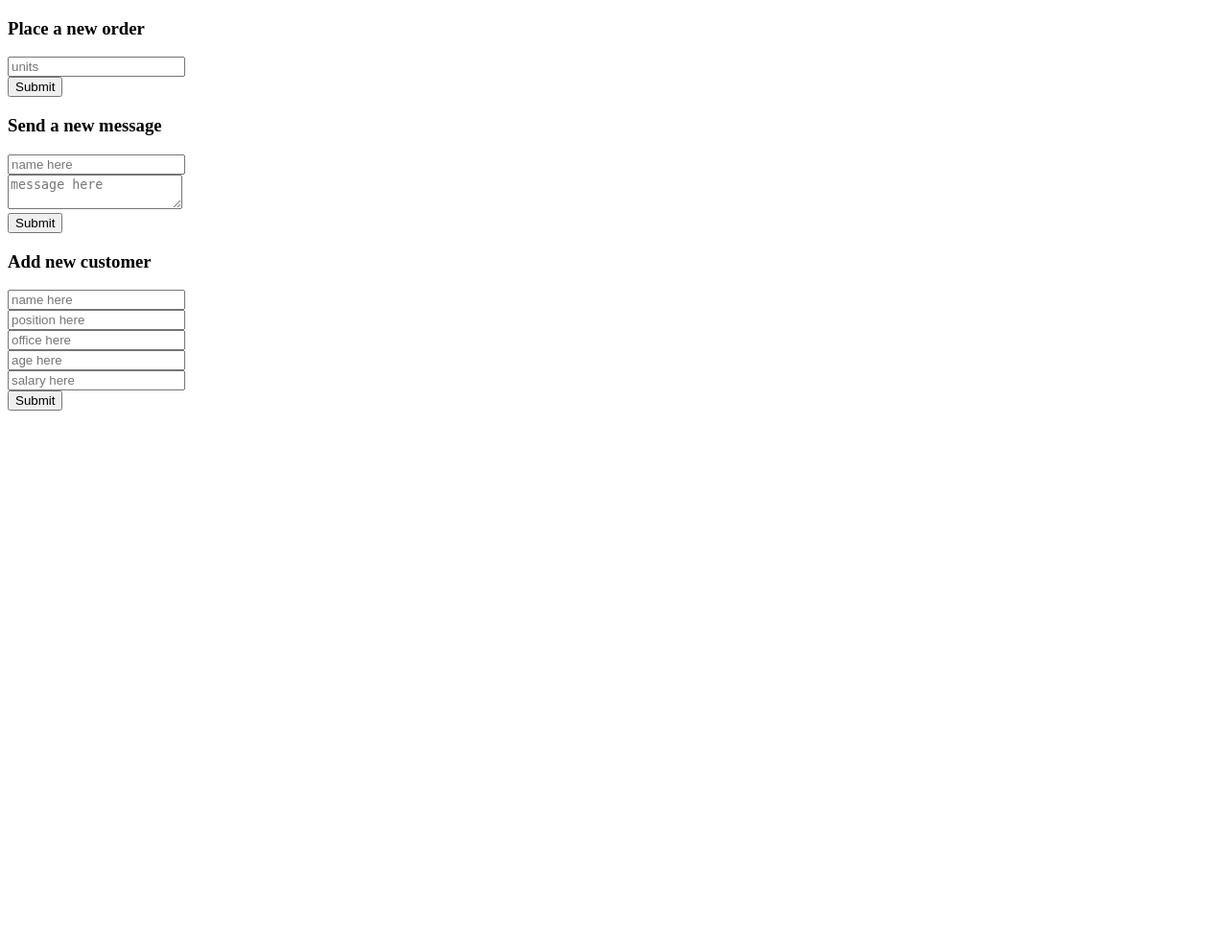
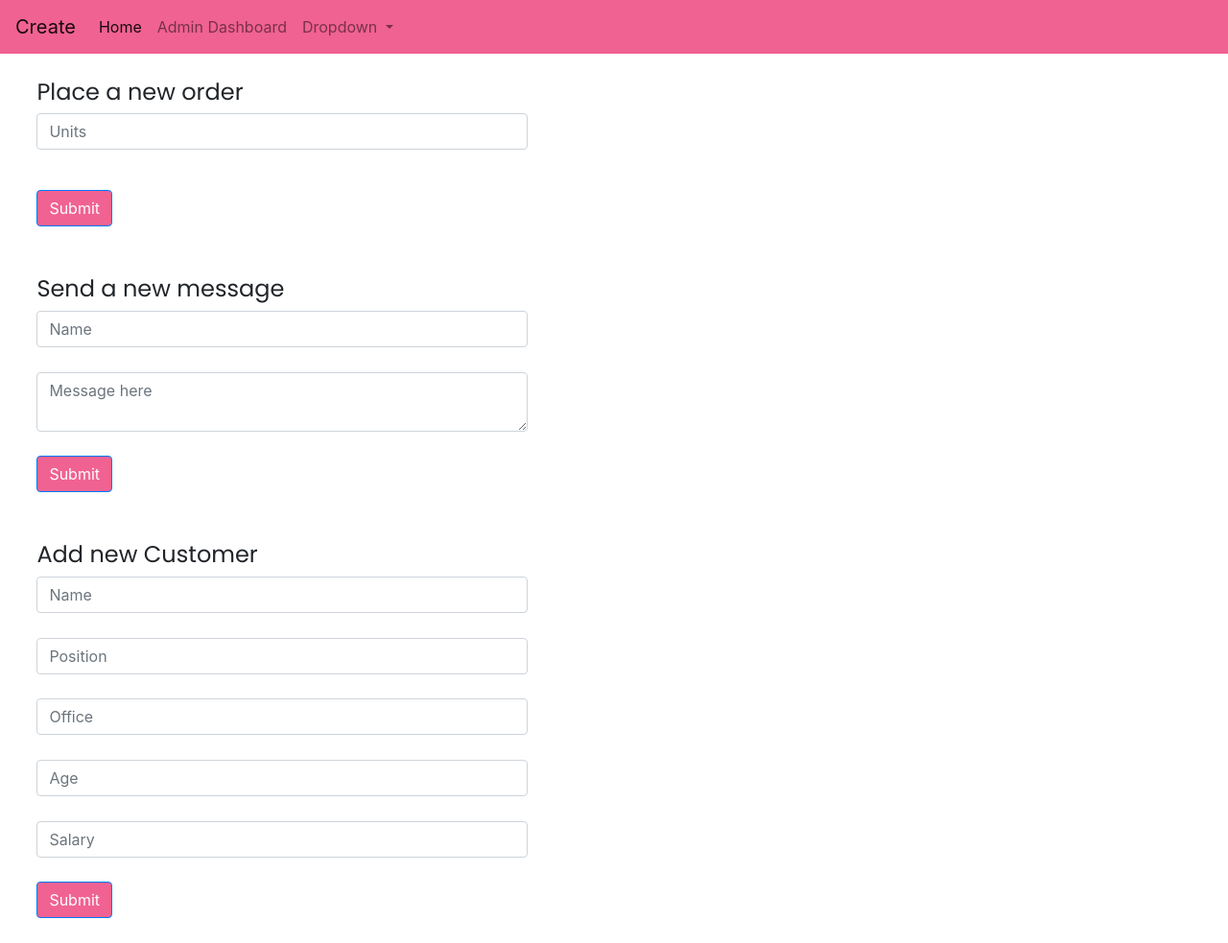
Before and after one commit to sandravergara/pusher-python-dashboard, a Flask app: page / in a window 1280 px wide. Shown: the whole page at 96% size. Before the commit the page ends 428 px from the top, so only its background shows below. Run offline with Flask 2, Linux system fonts and the light colour scheme; some libraries are stand-ins or nearby versions.

Commit message:
Modified dashboard and index

```diff
--- /dev/null
+++ b/static/css/index.css
@@ -0,0 +1,79 @@
+.navbar-light {
+    background-color: #f06292;
+}
+
+
+/* place a new order */
+
+h3 {
+    font-family: Poppins;
+    margin-top: 3%;
+    margin-left: 3%;
+}
+
+
+#units1 {
+    width:40%;
+    margin-left: 3%;
+}
+
+.btn {
+    margin-left: 3%;
+    background-color:#f06292;
+    margin-top: 2%;
+    margin-bottom: 2%;
+}
+
+/* send a new message */
+
+h4 {
+    font-family: Poppins;
+    margin-left: 3%;
+    margin-top: 2%;
+}
+
+#name1 {
+    width:40%;
+    margin-left: 3%;
+}
+
+#message1 {
+    width:40%;
+    margin-left: 3%;
+    margin-top: 2%;
+}
+
+/* add customer */
+
+h5 {
+    font-family: Poppins;
+    margin-left: 3%;
+    margin-top: 2%;
+}
+
+#position1 {
+    width:40%;
+    margin-left: 3%;
+    margin-top: 2%;
+}
+
+#office1 {
+    width: 40%;
+    margin-left: 3%;
+    margin-top: 2%;
+
+}
+
+#age1 {
+    width: 40%;
+    margin-left: 3%;
+    margin-top: 2%;
+
+}
+
+#salary1 {
+    width: 40%;
+    margin-left: 3%;
+    margin-top: 2%;
+
+}
--- a/templates/index.html
+++ b/templates/index.html
@@ -1,28 +1,85 @@
 <!DOCTYPE html>
 <html>
 <head>
-    <title>Pusher Python Realtime Dashboard</title>
+    <!-- <title>Pusher Python Realtime Dashboard</title> -->
+    <meta charset="utf-8">
+    <meta http-equiv="X-UA-Compatible" content="IE=edge">
+    <meta name="viewport" content="width=device-width, initial-scale=1, shrink-to-fit=no">
+    <meta name="description" content="">
+    <meta name="author" content="">
+    <title>CRUD</title>
+    <link rel="stylesheet" href="https://maxcdn.bootstrapcdn.com/bootstrap/4.0.0/css/bootstrap.min.css" integrity="sha384-Gn5384xqQ1aoWXA+058RXPxPg6fy4IWvTNh0E263XmFcJlSAwiGgFAW/dAiS6JXm" crossorigin="anonymous">
+    <link href="https://cdnjs.cloudflare.com/ajax/libs/font-awesome/4.7.0/css/font-awesome.min.css" rel="stylesheet" type="text/css">
+
+
+    <link href="{{ url_for('static', filename='css/index.css') }}" rel="stylesheet">
+    <link href='https://fonts.googleapis.com/css?family=Poppins' rel='stylesheet'>
+
 </head>
 <body>
+    <!-- Navigation Bar -->
+    <nav class="navbar navbar-expand-lg navbar-light">
+        <a class="navbar-brand" href="#">Create</a>
+             <button class="navbar-toggler" type="button" data-toggle="collapse" data-target="#navbarSupportedContent" aria-controls="navbarSupportedContent" aria-expanded="false" aria-label="Toggle navigation">
+                <span class="navbar-toggler-icon"></span>
+            </button>
+            <div class="collapse navbar-collapse" id="navbarSupportedContent">
+                <ul class="navbar-nav mr-auto">
+                    <li class="nav-item active">
+                        <a class="nav-link" href="#">Home <span class="sr-only">(current)</span></a>
+                    </li>
+                    <li class="nav-item">
+                        <a class="nav-link" href="/dashboard">Admin Dashboard</a>
+                    </li>
+                    <li class="nav-item dropdown">
+                        <a class="nav-link dropdown-toggle" href="#" id="navbarDropdown" role="button" data-toggle="dropdown" aria-haspopup="true" aria-expanded="false">
+                        Dropdown
+                    </a>
+                    <div class="dropdown-menu" aria-labelledby="navbarDropdown">
+                        <a class="dropdown-item" href="#">Action</a>
+                        <a class="dropdown-item" href="#">Another action</a>
+                        <div class="dropdown-divider"></div>
+                        <a class="dropdown-item" href="#">Something else here</a>
+                    </div>
+                    </li>
+                </ul>
+                </div>
+            </nav>
+            <!-- End of navbar -->
+
+
+            <!-- Content/rendering -->
             <form method="post" action="/orders">
-        <h3>Place a new order</h3>
-        <input type="number" name="units" placeholder="units"><br>
-        <input type="submit" name="Submit">
+                    <div class="form-group">
+                        <h4>Place a new order</h4>
+                        <input type="number" class="form-control" id="units1" aria-describedby="unitHelp" placeholder="Units" name="units">
+                    </div>
+                    <button type="submit" class="btn btn-primary" name="Submit">Submit</button>
                 </form>
+
                 <form method="post" action="/message">
-        <h3>Send a new message</h3>
-        <input type="text" name="name" placeholder="name here"><br>
-        <textarea  name="message" placeholder="message here"></textarea><br>
-        <input type="submit" name="Submit">
+                <div class="form-group">
+                    <h4>Send a new message</h4>
+                    <input type="text" class="form-control" id="name1" aria-describedby="nameHelp" placeholder="Name" name="name">
+                    <textarea name="message" id="message1" placeholder="Message here" class="form-control"></textarea>
+                    <input type="submit" class="btn btn-primary" name="Submit">
+                </div>
                 </form>
+
                 <form method="post" action="/customer">
-        <h3>Add new customer</h3>
-        <input type="text" name="name" placeholder="name here"><br>
-        <input type="text" name="position" placeholder="position here"><br>
-        <input type="text" name="office" placeholder="office here"><br>
-        <input type="number" name="age" placeholder="age here"><br>
-        <input type="text" name="salary" placeholder="salary here"><br>
-        <input type="submit" name="Submit">
+                <h4>Add new Customer</h4>
+                <input type="text" class="form-control" id="name1" placeholder="Name" name="name">
+                <input type="text" class="form-control" id="position1" placeholder="Position" name="position">
+                <input type="text" class="form-control" id="office1" placeholder="Office" name="office">
+                <input type="number" class="form-control" id="age1" placeholder="Age" name="age">
+                <input type="text" class="form-control" id="salary1" placeholder="Salary" name="salary">
+                <input type="submit" class="btn btn-primary" name="Submit">
                 </form>
+
+    <!-- Javascript plugin -->
+    <script src="https://code.jquery.com/jquery-3.3.1.min.js" integrity="sha256-FgpCb/KJQlLNfOu91ta32o/NMZxltwRo8QtmkMRdAu8="
+        crossorigin="anonymous"></script>
+    <script src="https://cdnjs.cloudflare.com/ajax/libs/popper.js/1.12.9/umd/popper.min.js" integrity="sha384-ApNbgh9B+Y1QKtv3Rn7W3mgPxhU9K/ScQsAP7hUibX39j7fakFPskvXusvfa0b4Q" crossorigin="anonymous"></script>
+    <script src="https://maxcdn.bootstrapcdn.com/bootstrap/4.0.0/js/bootstrap.min.js" integrity="sha384-JZR6Spejh4U02d8jOt6vLEHfe/JQGiRRSQQxSfFWpi1MquVdAyjUar5+76PVCmYl" crossorigin="anonymous"></script>
 </body>
 </html>
```
Also changed, not shown: templates/dashboard.html (+16 -40 lines). Lines whose indentation alone changed are shown as unchanged.
